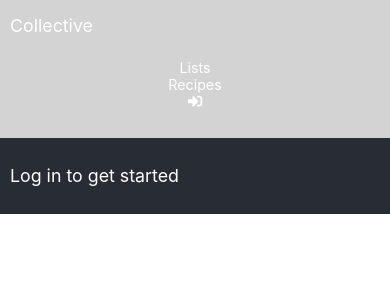
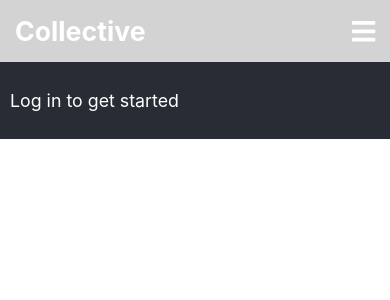
Before and after one commit to LauSam09/collective, a React (Create React App) app: page / in a window 390 px wide. Shown: the top 300 px of the page. Built offline with nearby package versions, Linux system fonts and the light colour scheme; no server answers.

Commit message:
Add toggle button and adjust nav styling

```diff
--- a/src/components/Navigation/Navigation.module.css
+++ b/src/components/Navigation/Navigation.module.css
@@ -3,35 +3,47 @@
   justify-content: space-between;
   align-items: center;
   flex-wrap: wrap;
-  padding: 10px;
+  padding: 15px;
   background-color: lightgray;
 }
 
-.container p {
+.container h2 {
+  margin: 0;
   flex: 1;
 }
 
-.container ul {
+.actions ul {
+  margin: 0;
   list-style: none;
   padding: 0;
 }
 
-.container li {
+.actions li {
   display: inline;
   margin-left: 15px;
   font-size: 0.8em;
 }
 
-@media (max-width: 768px) {
-  .container p {
-    margin: 5px 0;
+.toggle {
+  cursor: pointer;
+  display: none;
+  padding: 0;
+  border: none;
+  color: inherit;
+  background-color: inherit;
+}
+
+@media (max-width: 480px) {
+  .toggle {
+    display: inline;
   }
 
-  .container div {
+  .actions {
     flex: 0 0 100%;
+    display: none;
   }
 
-  .container li {
+  .actions li {
     display: block;
     text-align: center;
     margin: 0;
--- a/src/components/Navigation/Navigation.tsx
+++ b/src/components/Navigation/Navigation.tsx
@@ -1,7 +1,11 @@
 import React, { useContext } from "react"
 import { Link } from "react-router-dom"
 import { FontAwesomeIcon } from "@fortawesome/react-fontawesome"
-import { faSignInAlt, faSignOutAlt } from "@fortawesome/free-solid-svg-icons"
+import {
+  faBars,
+  faSignInAlt,
+  faSignOutAlt,
+} from "@fortawesome/free-solid-svg-icons"
 
 import { AuthenticationContext } from "authentication/AuthenticationContext"
 
@@ -12,8 +16,8 @@ export default function Navigation() {
 
   return (
     <div className={classes.container}>
-      <p>Collective</p>
-      <div>
+      <h2>Collective</h2>
+      <div className={classes.actions}>
         <ul>
           <li>
             <Link to="/">Lists</Link>
@@ -38,6 +42,9 @@ export default function Navigation() {
           </li>
         </ul>
       </div>
+      <button className={classes.toggle}>
+        <FontAwesomeIcon icon={faBars} title="Toggle" size="2x" />
+      </button>
     </div>
   )
 }
```
